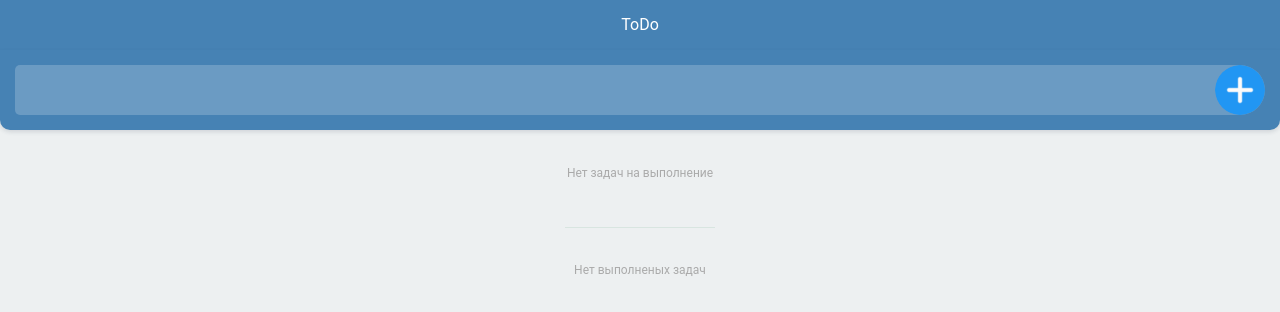
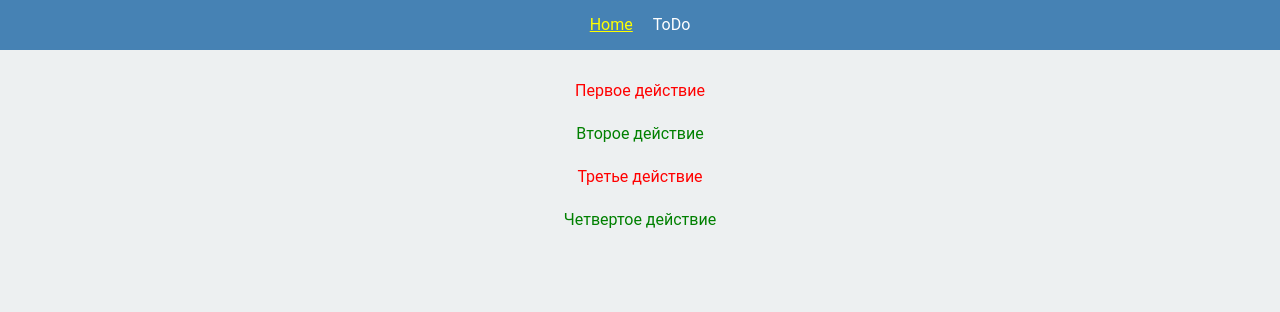
Before and after one commit to slesareva-gala/ToDoList, a React (Create React App) app: page /app/ in a window 1280 px wide. Shown: the top 312 px of the page. Built offline with nearby package versions, Linux system fonts and the light colour scheme; the HTML template or start-up script is replaced by a standard one.

Commit message:
add День 4 Маршрутизация

```diff
--- a/package.json
+++ b/package.json
@@ -12,6 +12,7 @@
     "@types/react-dom": "^18.3.0",
     "react": "^18.3.1",
     "react-dom": "^18.3.1",
+    "react-router-dom": "^6.27.0",
     "react-scripts": "5.0.1",
     "react-toastify": "^10.0.5",
     "typescript": "^4.9.5",
--- a/src/assets/scss/style.scss
+++ b/src/assets/scss/style.scss
@@ -10,3 +10,10 @@
     line-height: 1.429;
     color: black;
 }
+
+.container {
+    display: flex;
+    flex-direction: column;
+    align-items: center;
+    padding: 20px;
+}
--- a/src/components/Header/Header.module.scss
+++ b/src/components/Header/Header.module.scss
@@ -25,5 +25,7 @@
 }
 
 .active {
-    color: #ffffff33;
+    // color: #ffffff33;
+    color: yellow;
+    text-decoration: underline;
 }
--- a/src/components/Header/Header.tsx
+++ b/src/components/Header/Header.tsx
@@ -1,10 +1,15 @@
+import { NavLink } from 'react-router-dom'
 import classes from './Header.module.scss'
 
 export const Header = () => {
+    const getActiveClass = ({ isActive }: { isActive: boolean }): string => {
+        return isActive ? `${classes.active} ${classes.link}` : classes.link
+    }
     return (
         <header className={classes.header}>
             <div className={classes.container}>
-                <a href="/" className={classes.link}>ToDo</a>
+                <NavLink to="/" className={getActiveClass}>Home</NavLink>
+                <NavLink to="/todo" className={getActiveClass}>ToDo</NavLink>
             </div>
         </header>
     )
--- /dev/null
+++ b/src/components/ListItem/ListItem.module.scss
@@ -0,0 +1,12 @@
+.link {
+    text-decoration: none;
+    padding: 10px;
+}
+
+.done {
+    color: green;
+}
+
+.notDone {
+    color: red;
+}
--- /dev/null
+++ b/src/components/ListItem/ListItem.tsx
@@ -0,0 +1,12 @@
+import { ToDo } from "../../models/todo-item"
+import classes from './ListItem.module.scss'
+
+export const ListItem = ({ todo }: { todo: ToDo }) => {
+    return (
+        <a
+            className={`${classes.link} ${todo.isDone ? classes.done : classes.notDone}`}
+            // target="_blank"
+            href={`/app/list/${todo.id} `}
+        >{todo.text}</a>
+    )
+}
--- a/src/index.tsx
+++ b/src/index.tsx
@@ -7,15 +7,70 @@
 import 'react-toastify/dist/ReactToastify.css';
 
 import { ToDoListPage } from './pages/ToDoListPage';
+import { createBrowserRouter, RouterProvider } from 'react-router-dom';
+import { HomePage } from './pages/HomePage';
+import { ToDo } from './models/todo-item';
+import { NotFound } from './pages/404';
+import { ItemDescription } from './pages/ItemDescription';
+import { Layout } from './layouts/Layout';
+
+// тестовые данные
+const todos: ToDo[] = [
+  {
+    id: 0,
+    text: 'Первое действие',
+    isDone: false
+  },
+  {
+    id: 1,
+    text: 'Второе действие',
+    isDone: true
+  },
+  {
+    id: 2,
+    text: 'Третье действие',
+    isDone: false
+  },
+  {
+    id: 3,
+    text: 'Четвертое действие',
+    isDone: true
+  },
+]
+
+const router = createBrowserRouter([
+  {
+    path: '/',
+    element: <Layout />,
+    errorElement: <NotFound />,
+    children: [
+      {
+        path: '/',
+        element: <HomePage todos={todos} />
+      },
+      {
+        path: '/todo',
+        element: <ToDoListPage />
+      },
+      {
+        path: '/list/:id',
+        element: <ItemDescription todos={todos} />
+      }
+    ]
+  },
+  {
+    path: '*',
+    element: <NotFound />
+  }
+], { basename: '/app/' })  // название поддомена (для git page)
 
 const root = ReactDOM.createRoot(
   document.getElementById('root') as HTMLElement
 );
 
-
 root.render(
   <React.StrictMode>
-    <ToDoListPage />
+    <RouterProvider router={router} />
     <ToastContainer />
   </React.StrictMode>
 );
--- /dev/null
+++ b/src/layouts/Layout.tsx
@@ -0,0 +1,11 @@
+import { Outlet } from "react-router-dom"
+import { Header } from "../components/Header/Header"
+
+export const Layout = () => {
+    return (
+        <>
+            <Header />
+            <Outlet />
+        </>
+    )
+}
--- /dev/null
+++ b/src/pages/404.tsx
@@ -0,0 +1,10 @@
+import { Link } from "react-router-dom"
+
+export const NotFound = () => {
+    return (
+        <div className="container">
+            <h1>Not Found</h1>
+            <Link to="/">to Home</Link>
+        </div>
+    )
+}
--- /dev/null
+++ b/src/pages/HomePage.tsx
@@ -0,0 +1,18 @@
+import { ListItem } from "../components/ListItem/ListItem"
+import { ToDo } from "../models/todo-item"
+
+interface ComponentProps {
+    todos: ToDo[]
+}
+
+export const HomePage = ({ todos }: ComponentProps) => {
+    return (
+        <div className="container">
+            {
+                todos.map((todo: ToDo, idx: number) => {
+                    return (<ListItem todo={todo} key={idx} />)
+                })
+            }
+        </div>
+    )
+}
--- /dev/null
+++ b/src/pages/ItemDescription.tsx
@@ -0,0 +1,29 @@
+import { useEffect, useState } from "react"
+import { ToDo } from "../models/todo-item"
+import { useNavigate, useParams } from "react-router-dom"
+
+interface ComponentProps {
+    todos: ToDo[]
+}
+
+export const ItemDescription = ({ todos }: ComponentProps) => {
+    const { id } = useParams()
+    const navigate = useNavigate()
+    const [todo, setTodo] = useState<ToDo>()
+
+    useEffect(() => {
+        const searchTodo = todos.find((todo) => String(todo.id) === id)
+
+        if (searchTodo) {
+            setTodo(searchTodo)
+        } else {
+            navigate('/404')
+        }
+    }, [todos, id, navigate])
+
+    return (
+        <div className="container">
+            <h1>{todo?.text}</h1>
+        </div>
+    )
+}
--- a/src/pages/ToDoListPage.tsx
+++ b/src/pages/ToDoListPage.tsx
@@ -2,7 +2,6 @@
 
 import { useState } from 'react'
 import { Form } from "../components/Form/Form"
-import { Header } from "../components/Header/Header"
 import { ToDoList } from "../components/ToDoList/ToDoList"
 import { ToDo } from "../models/todo-item"
 
@@ -44,9 +43,9 @@
 
     return (
         <>
-            <Header />
             <Form createNewToDo={createNewToDo} />
             <ToDoList todos={todos} updateToDo={updateToDo} deleteToDo={deleteToDo} />
+
         </>
     )
 }
```
Also changed, not shown: 1 other file (tests, documents, lock files or other folders).
